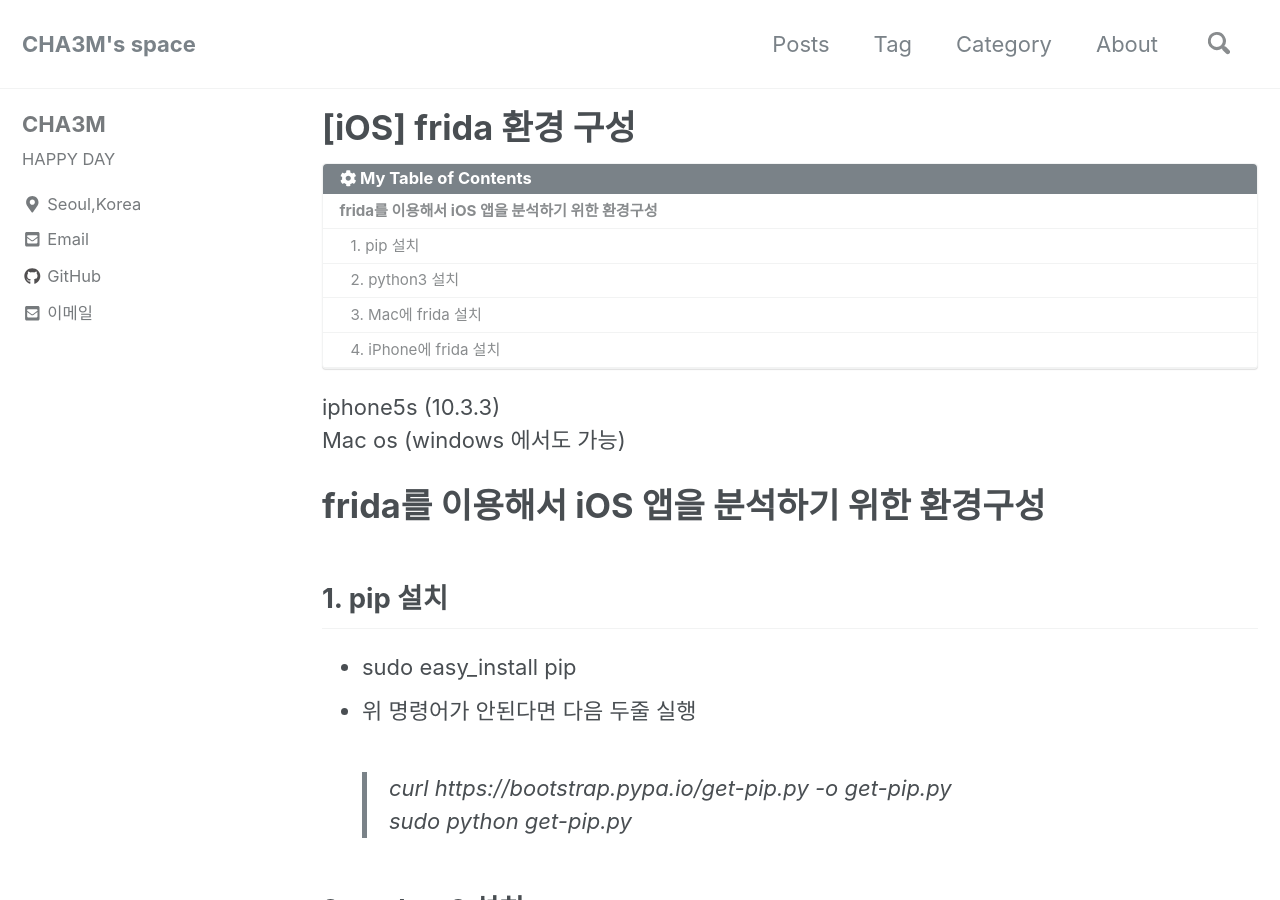
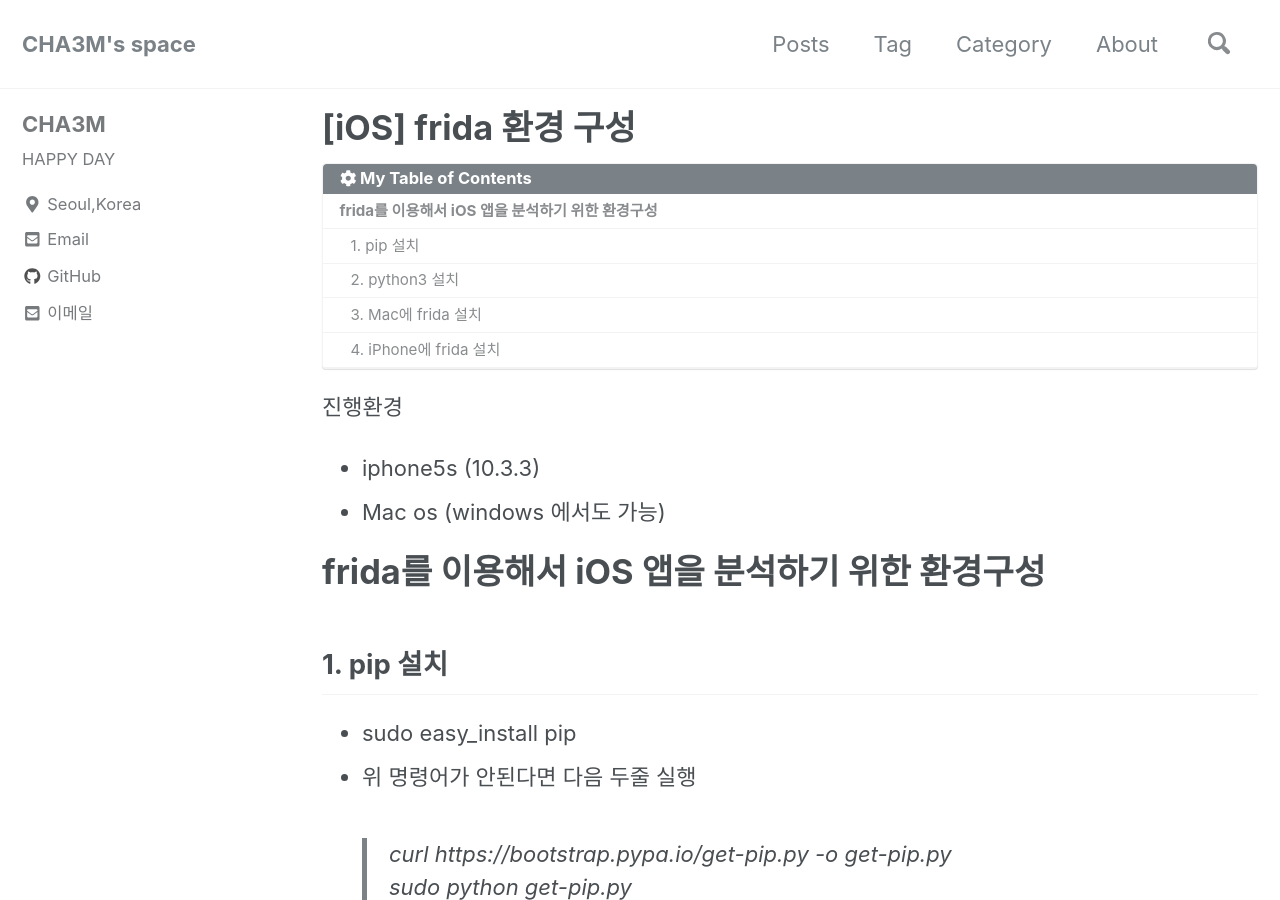
Before and after one commit to Hanchaemin/CHA3M.github.io, a Jekyll site: the page built from _posts/2019-08-15-iOS-frida_setting.md, in a window 1280 px wide and 900 px high. Built offline with Jekyll 4.4.1, drawn with Linux system fonts in a browser that asks for light colours; nearby versions of some CDN libraries; comment, search, counter and statistics services are not loaded.

Commit message:
Update 2019-08-15-iOS-frida_setting.md

```diff
--- a/_posts/2019-08-15-iOS-frida_setting.md
+++ b/_posts/2019-08-15-iOS-frida_setting.md
@@ -9,8 +9,9 @@ categories:
   - iOS
 ---
 
-iphone5s (10.3.3)
-Mac os (windows 에서도 가능)
+진행환경
+- iphone5s (10.3.3)
+- Mac os (windows 에서도 가능)
 
 # frida를 이용해서 iOS 앱을 분석하기 위한 환경구성
 
```
